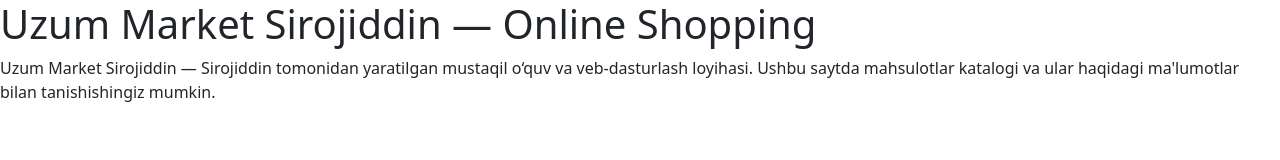
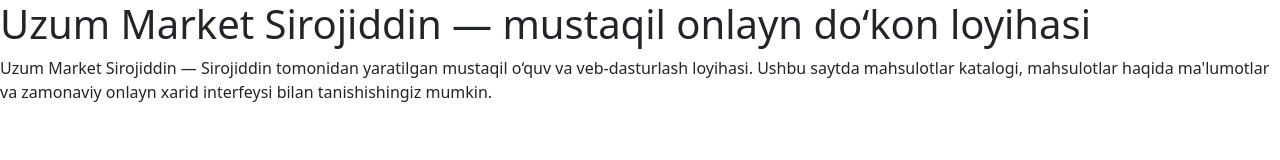
Before and after one commit to sirojiddinsirojiddinov24-lgtm/Uzum-Market, a website: page index.html in a window 1280 px wide. Drawn offline with nearby package versions, Linux system fonts and the light colour scheme; no server answers.

Commit message:
Improve SEO

```diff
--- a/index.html
+++ b/index.html
@@ -4,49 +4,61 @@
 <head>
     <meta charset="UTF-8">
     <meta name="viewport" content="width=device-width, initial-scale=1.0">
-    <title>Uzum Market Sirojiddin | Online Shopping</title>
-    <meta name="description" content="Sirojiddinning online shopping loyihasi. Mahsulotlar katalogi, mahsulotlar haqida ma'lumot va qulay xarid qilish imkoniyati.">
+
+    <title>Uzum Market Sirojiddin — Onlayn do‘kon loyihasi</title>
+
+    <meta name="description" content="Uzum Market Sirojiddin — mahsulotlar katalogi, zamonaviy dizayn va qulay interfeysga ega mustaqil web-dasturlash loyihasi.">
     <meta name="author" content="Sirojiddin">
     <meta name="robots" content="index, follow">
     <meta name="googlebot" content="index, follow">
+
     <link rel="canonical" href="https://sirojiddinsirojiddinov24-lgtm.github.io/Uzum-Market/">
+
     <meta property="og:type" content="website">
     <meta property="og:title" content="Uzum Market Sirojiddin">
-    <meta property="og:description" content="Sirojiddinning online shopping loyihasi.">
+    <meta property="og:description" content="Sirojiddin tomonidan yaratilgan mustaqil onlayn do‘kon web-loyihasi.">
     <meta property="og:url" content="https://sirojiddinsirojiddinov24-lgtm.github.io/Uzum-Market/">
     <meta property="og:locale" content="uz_UZ">
-    <link rel="shortcut icon" href="/imgs/image.png" type="image/x-icon">
+    <meta property="og:site_name" content="Uzum Market Sirojiddin">
+
+    <link rel="icon" href="./imgs/image.png" type="image/png">
     <link rel="stylesheet" href="./css/index.css">
+
     <link href="https://cdn.jsdelivr.net/npm/bootstrap@5.3.8/dist/css/bootstrap.min.css" rel="stylesheet">
     <link rel="stylesheet" href="https://cdn.jsdelivr.net/npm/swiper@14.0.1/swiper-bundle.min.css">
     <link href="https://unpkg.com/aos@2.3.1/dist/aos.css" rel="stylesheet">
 </head>
 <body>
+
     <main>
         <section class="seo-intro">
-            <h1>Uzum Market Sirojiddin — Online Shopping</h1>
-
+            <h1>Uzum Market Sirojiddin — mustaqil onlayn do‘kon loyihasi</h1>
             <p>
                 Uzum Market Sirojiddin — Sirojiddin tomonidan yaratilgan
                 mustaqil o‘quv va veb-dasturlash loyihasi.
-                Ushbu saytda mahsulotlar katalogi va ular haqidagi
-                ma'lumotlar bilan tanishishingiz mumkin.
+                Ushbu saytda mahsulotlar katalogi, mahsulotlar haqida
+                ma'lumotlar va zamonaviy onlayn xarid interfeysi bilan
+                tanishishingiz mumkin.
             </p>
         </section>
+
         <section class="section">
             <div class="products-grid"></div>
         </section>
     </main>
+
     <script src="https://cdn.jsdelivr.net/npm/axios/dist/axios.min.js"></script>
     <script src="https://cdn.jsdelivr.net/npm/bootstrap@5.3.8/dist/js/bootstrap.bundle.min.js"></script>
     <script src="https://cdn.jsdelivr.net/npm/swiper@14.0.1/swiper-bundle.min.js"></script>
     <script src="https://unpkg.com/aos@2.3.1/dist/aos.js"></script>
+
     <script>
         AOS.init({
             duration: 1000,
             once: true
         });
     </script>
+
     <script src="./js/index.js"></script>
 </body>
 </html>
```
